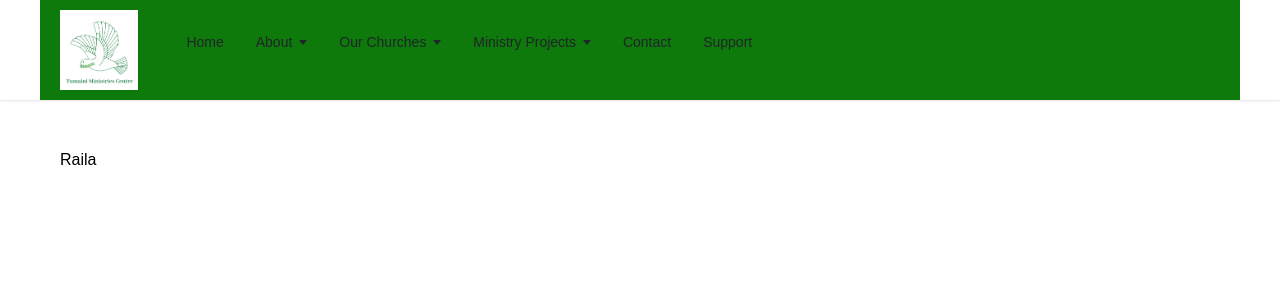
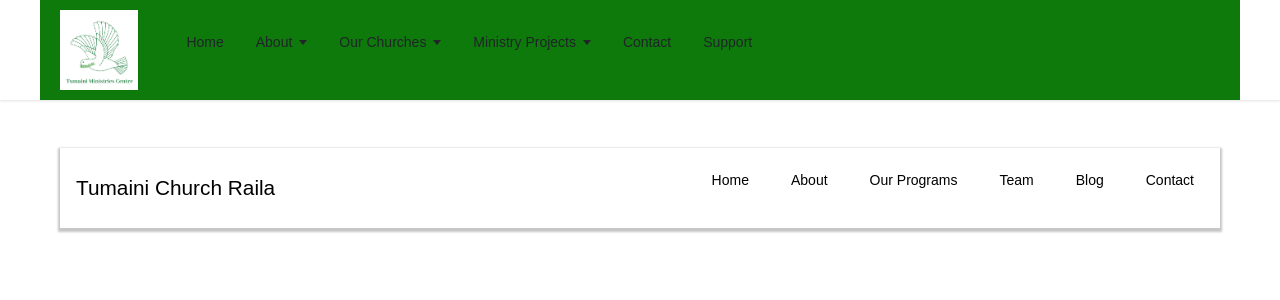
Before and after one commit to sylvia-boyani/hope-2.v2, a React (Create React App) app: page /raila in a window 1280 px wide. Shown: the top 300 px of the page. Built offline with nearby package versions, Linux system fonts and the light colour scheme.

Commit message:
Raila nav-bar done

```diff
--- a/src/components/App.js
+++ b/src/components/App.js
@@ -12,7 +12,7 @@
 import Events from '../routes/Events';
 import Ministries from '../routes/Ministries';
 import Tumati from '../routes/Tumati';
-import Raila from '../routes/churches/Nairobi/Raila';
+import Raila from '../routes/churches/Nairobi/Raila/Raila';
 
 const App = () => {
   return (
--- a/src/routes/churches/Nairobi/Raila.js
+++ b/src/routes/churches/Nairobi/Raila/Raila.js
@@ -1,8 +1,12 @@
 import React from 'react'
+import Nav from './nav';
+import './nav.css'
 
 function Raila() {
   return (
-    <div>Raila</div>
+    <div>
+      <Nav />
+    </div>
   )
 }
 
--- /dev/null
+++ b/src/routes/churches/Nairobi/Raila/nav.css
@@ -0,0 +1,96 @@
+.navigation {
+    top: 0;
+    left: 0;
+    height: 80px;
+    width: 100%;
+    display: flex;
+    align-items: center;
+    position: relative;
+    padding: 0.5rem 0rem;
+    background-color: #fff;
+    color: black;
+    box-shadow: 0 2px 2px 2px rgba(9, 9, 9, 0.23);
+  }
+
+  .brand-name {
+    text-decoration: none;
+    color: black;
+    font-size: 1.3rem;
+    margin-left: 1rem;
+  }
+  .navigation-menu {
+    margin-left: auto;
+  }
+
+  .navigation-menu ul {
+    display: flex;
+    padding: 0;
+  }
+  .navigation-menu li {
+    list-style-type: none;
+    margin: 0 1rem;
+    font-size: 14px;
+  }
+  .navigation-menu li a {
+    text-decoration: none;
+    display: block;
+    width: 100%;
+    color: black;
+  }
+
+  .hamburger {
+    border: 0;
+    height: 40px;
+    width: 40px;
+    padding: 0.5rem;
+    border-radius: 50%;
+    background-color: #1ba82e;
+    cursor: pointer;
+    transition: background-color 0.2s ease-in-out;
+    position: absolute;
+    top: 50%;
+    right: 25px;
+    transform: translateY(-50%);
+    display: none;
+  }
+  .hamburger:hover {
+    background-color: #1ba82e;
+  }
+
+  @media screen and (max-width: 768px) {
+    .hamburger {
+      display: block;
+    }
+
+    .navigation-menu ul {
+        display: none;
+      }
+
+      .navigation-menu ul {
+        position: absolute;
+        top: 60px;
+        left: 0;
+        flex-direction: column;
+        width: 100%;
+        height: calc(100vh - 77px);
+        background-color: white;
+        border-top: 1px solid black;
+        display: none;
+      }
+      .navigation-menu li {
+        text-align: center;
+        margin: 0;
+      }
+      .navigation-menu li a {
+        color: black;
+        width: 100%;
+        padding: 1.5rem 0;
+      }
+      .navigation-menu li:hover {
+        background-color: #eee;
+      }
+
+      .navigation-menu.expanded ul {
+        display: block;
+      }
+    }
--- /dev/null
+++ b/src/routes/churches/Nairobi/Raila/nav.js
@@ -0,0 +1,60 @@
+import { useState } from 'react';
+import './nav.css'
+//import logo from '../../../../assets/tuma.png'
+
+export default function Nav() {
+    const [isNavExpanded, setIsNavExpanded] = useState(false)
+
+    return (
+      <nav className="navigation">
+        {/* <img id ="logo" src={logo} alt="" />  */}
+        <a href="/" className="brand-name">
+          Tumaini Church Raila
+        </a>
+
+        <button className="hamburger"
+        onClick={() => {
+            setIsNavExpanded(!isNavExpanded);
+          }}
+        >
+          {/* icon from heroicons.com */}
+          <svg
+            xmlns="http://www.w3.org/2000/svg"
+            className="h-5 w-5"
+            viewBox="0 0 20 20"
+            fill="white"
+          >
+            <path
+              fillRule="evenodd"
+              d="M3 5a1 1 0 011-1h12a1 1 0 110 2H4a1 1 0 01-1-1zM3 10a1 1 0 011-1h12a1 1 0 110 2H4a1 1 0 01-1-1zM9 15a1 1 0 011-1h6a1 1 0 110 2h-6a1 1 0 01-1-1z"
+              clipRule="evenodd"
+            />
+          </svg>
+        </button>
+        <div
+          className={
+            isNavExpanded ? "navigation-menu expanded" : "navigation-menu"}>
+          <ul>
+            <li>
+              <a href="/homeT">Home</a>
+            </li>
+            <li>
+              <a href="/aboutT">About</a>
+            </li>
+            <li>
+              <a href="/programs">Our Programs</a>
+            </li>
+            <li>
+              <a href="/team">Team</a>
+            </li>
+            <li>
+              <a href="/blog">Blog</a>
+            </li>
+            <li>
+              <a href="/contactT">Contact</a>
+            </li>
+          </ul>
+        </div>
+      </nav>
+    );
+  }
```
Also changed, not shown: src/routes/churches/Nairobi/Raila/raila.css (added), 1 other file (tests, documents, lock files or other folders).
